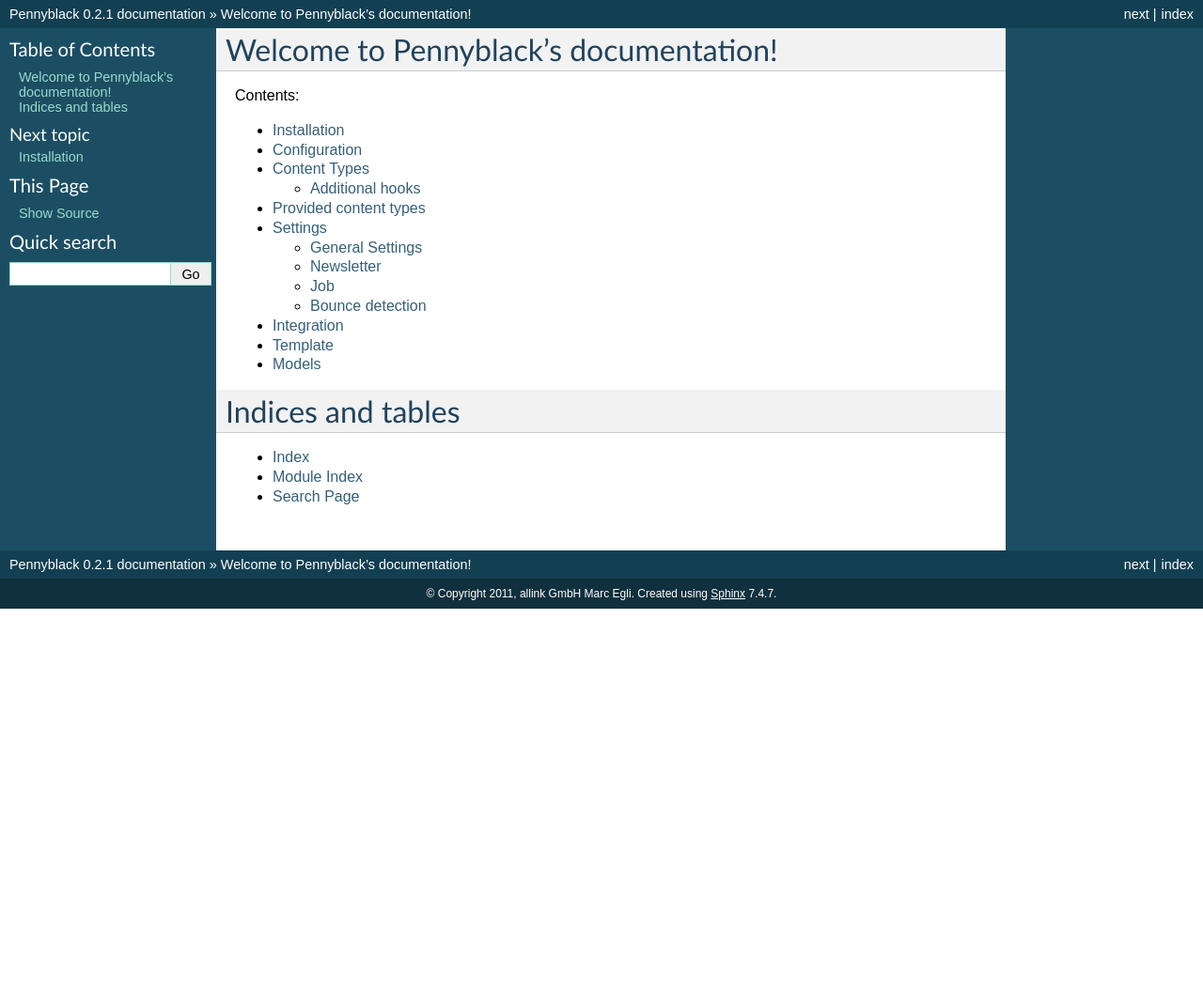
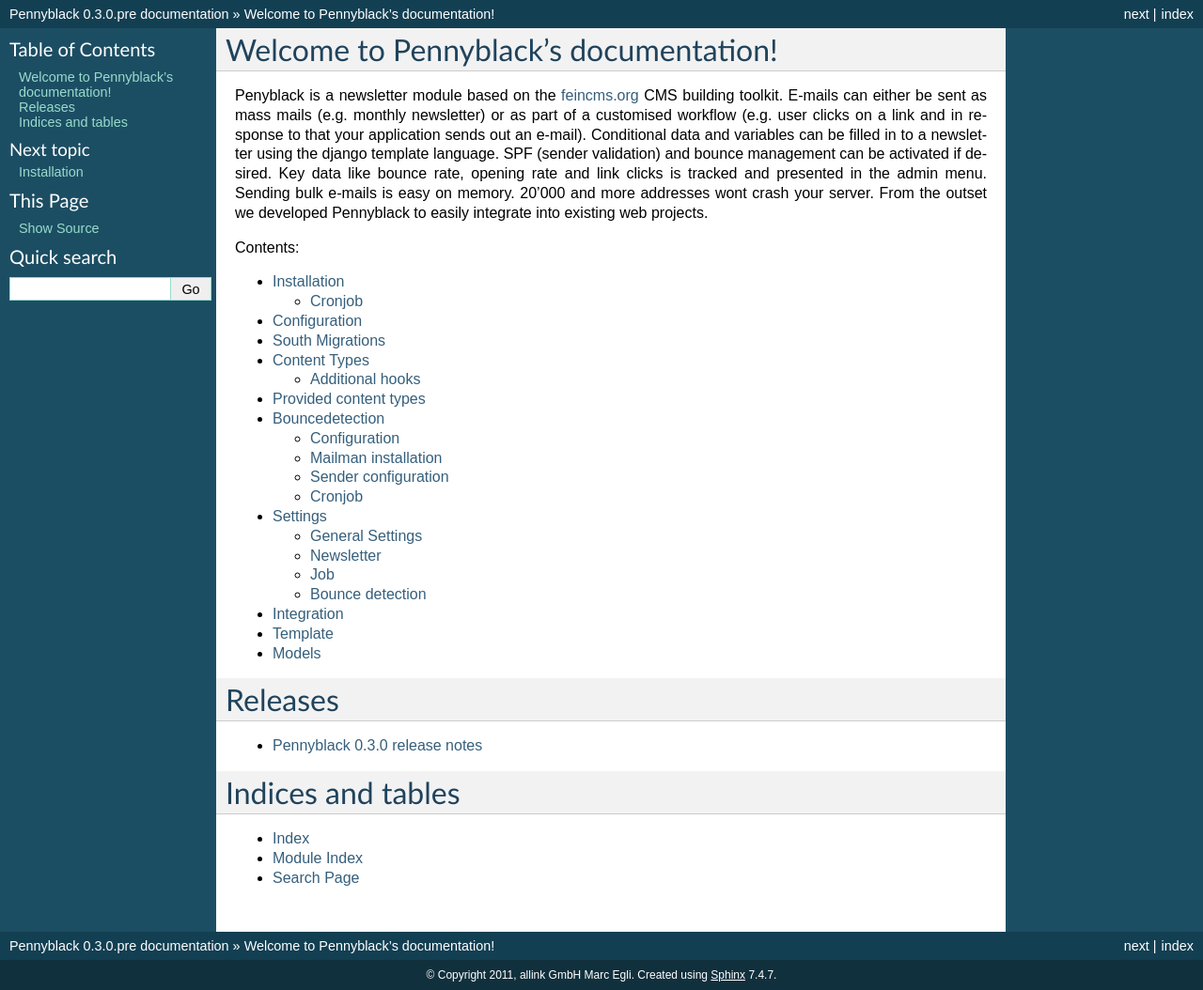
Before and after one commit to allink/pennyblack, a Sphinx documentation site: the page built from docs/index.rst, in a window 1280 px wide. Shown: the whole page at 94% size. Built offline with Sphinx 7.4.7, drawn with Linux system fonts in a browser that asks for light colours; before the commit the page ends 900 px from its top, so only the background shows below that.

```diff
--- a/docs/conf.py
+++ b/docs/conf.py
@@ -48,9 +48,12 @@ copyright = u'2011, allink GmbH Marc Egli'
 # built documents.
 #
 # The short X.Y version.
-version = '0.2.1'
+sys.path.insert(0, os.path.dirname(os.path.dirname(__file__)))
+import pennyblack
+
+version = '.'.join(map(str, pennyblack.VERSION))
 # The full version, including alpha/beta/rc tags.
-release = '0.2.1'
+release = pennyblack.__version__
 
 # The language for content autogenerated by Sphinx. Refer to documentation
 # for a list of supported languages.
@@ -170,10 +173,10 @@ htmlhelp_basename = 'Pennyblackdoc'
 # -- Options for LaTeX output --------------------------------------------------
 
 # The paper size ('letter' or 'a4').
-#latex_paper_size = 'letter'
+latex_paper_size = 'a4'
 
 # The font size ('10pt', '11pt' or '12pt').
-#latex_font_size = '10pt'
+latex_font_size = '10pt'
 
 # Grouping the document tree into LaTeX files. List of tuples
 # (source start file, target name, title, author, documentclass [howto/manual]).
--- a/docs/index.rst
+++ b/docs/index.rst
@@ -5,17 +5,39 @@
 Welcome to Pennyblack's documentation!
 ======================================
 
+Penyblack is a newsletter module based on the feincms.org_ CMS building
+toolkit. E-mails can either be sent as mass mails (e.g. monthly newsletter) or
+as part of a customised workflow (e.g. user clicks on a link and in response to
+that your application sends out an e-mail).  Conditional data and variables can
+be filled in to a newsletter using the django template language.
+SPF (sender validation) and bounce management can be activated if desired. Key
+data like bounce rate, opening rate and link clicks is tracked and presented in
+the admin menu. Sending bulk e-mails is easy on memory. 20’000 and more
+addresses wont crash your server. From the outset we developed Pennyblack to
+easily integrate into existing web projects.
+
+.. _feincms.org: http://feincms.org
+
 Contents:
 
 .. toctree::
     :maxdepth: 2
 
-    installation.rst
-    content.rst
-    settings.rst
-    integration.rst
-    template.rst
-    models.rst
+    installation
+    content
+    bounce
+    settings
+    integration
+    template
+    models
+
+Releases
+========
+
+.. toctree::
+    :maxdepth: 1
+
+    releases/0.3
 
 Indices and tables
 ==================
```
Also changed, not shown: docs/bounce.rst (added, +38 -0 lines), docs/installation.rst (+32 -1 lines), docs/releases/0.3.rst (+14 -4 lines).
